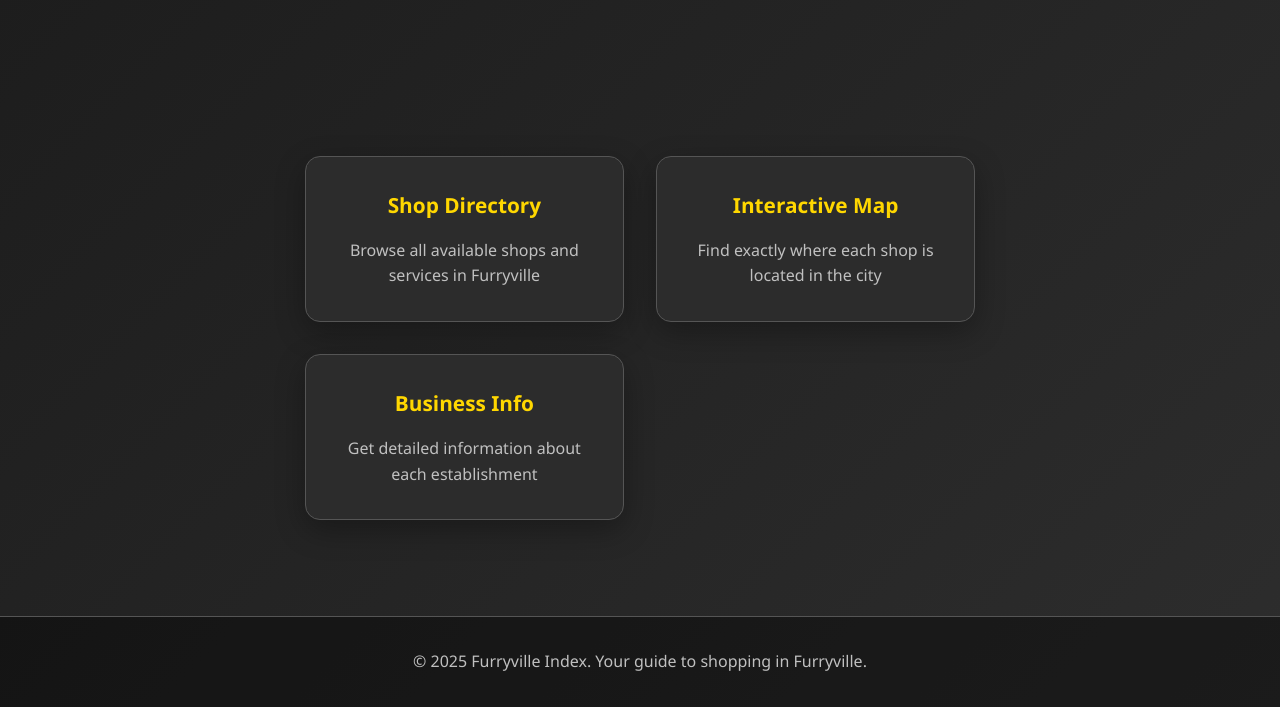
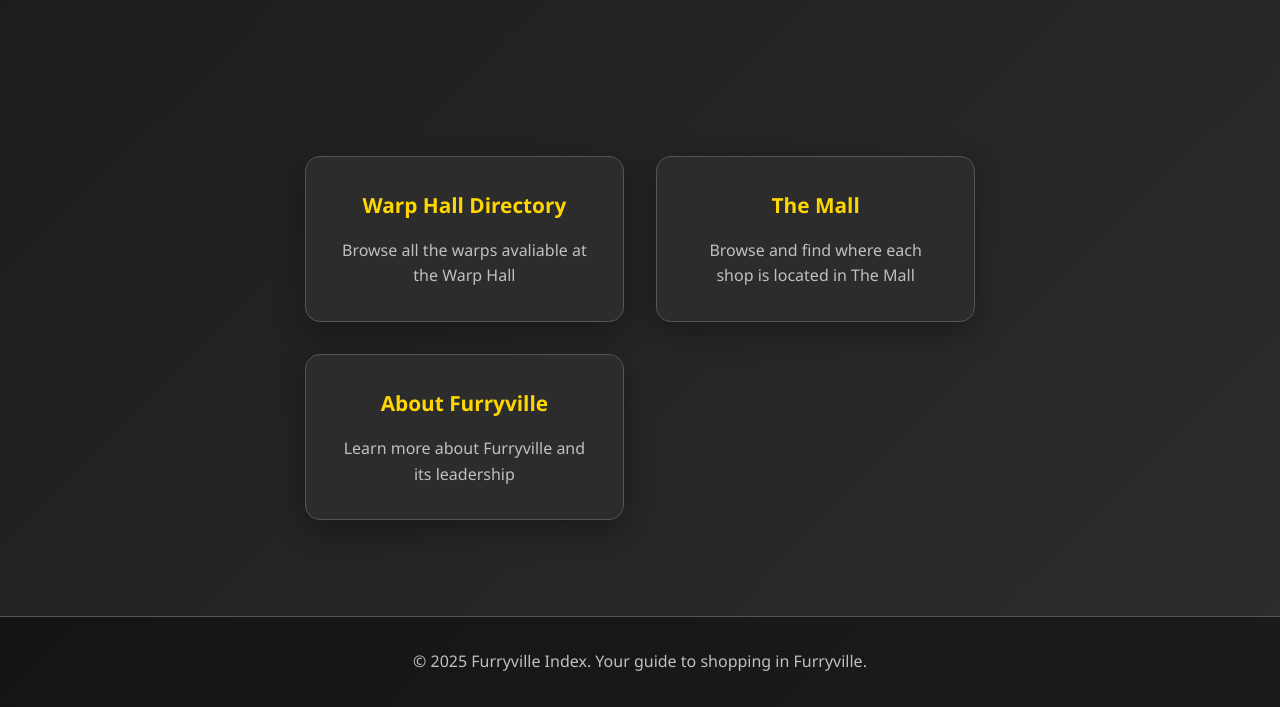
Before and after one commit to Postman67/furryville-index, a Flask app: page / in a window 1280 px wide. Shown: the part 388-1095 px from the top of the page. Run offline with Flask 3, Linux system fonts and the light colour scheme.

Commit message:
Updated the boxes on the index

```diff
--- a/templates/index.html
+++ b/templates/index.html
@@ -23,16 +23,16 @@
 
         <section class="features">
             <div class="feature-card">
-                <h3>Shop Directory</h3>
-                <p>Browse all available shops and services in Furryville</p>
+                <h3>Warp Hall Directory</h3>
+                <p>Browse all the warps avaliable at the Warp Hall</p>
             </div>
             <div class="feature-card">
-                <h3>Interactive Map</h3>
-                <p>Find exactly where each shop is located in the city</p>
+                <h3>The Mall</h3>
+                <p>Browse and find where each shop is located in The Mall</p>
             </div>
             <div class="feature-card">
-                <h3>Business Info</h3>
-                <p>Get detailed information about each establishment</p>
+                <h3>About Furryville</h3>
+                <p>Learn more about Furryville and its leadership</p>
             </div>
         </section>
     </main>
```
